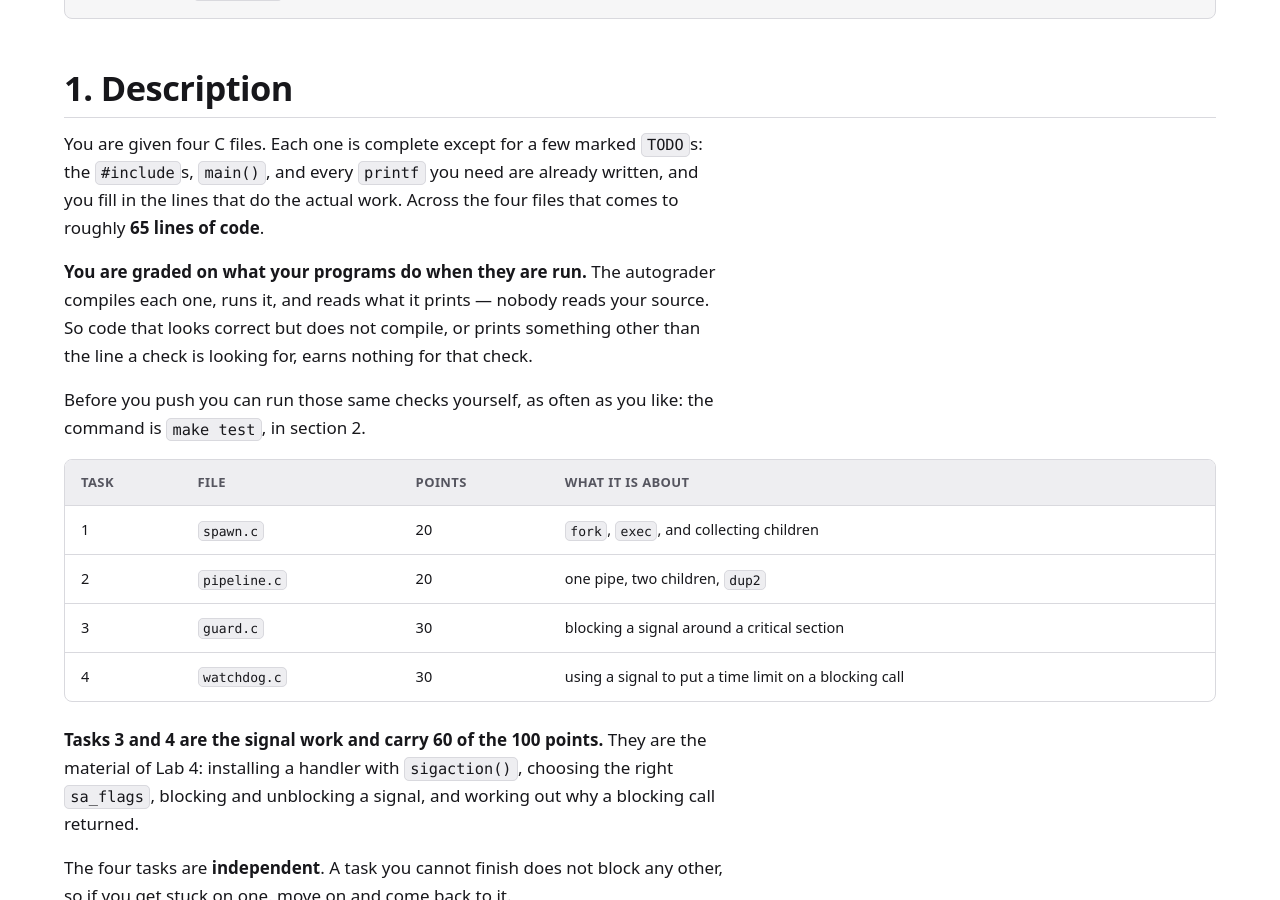
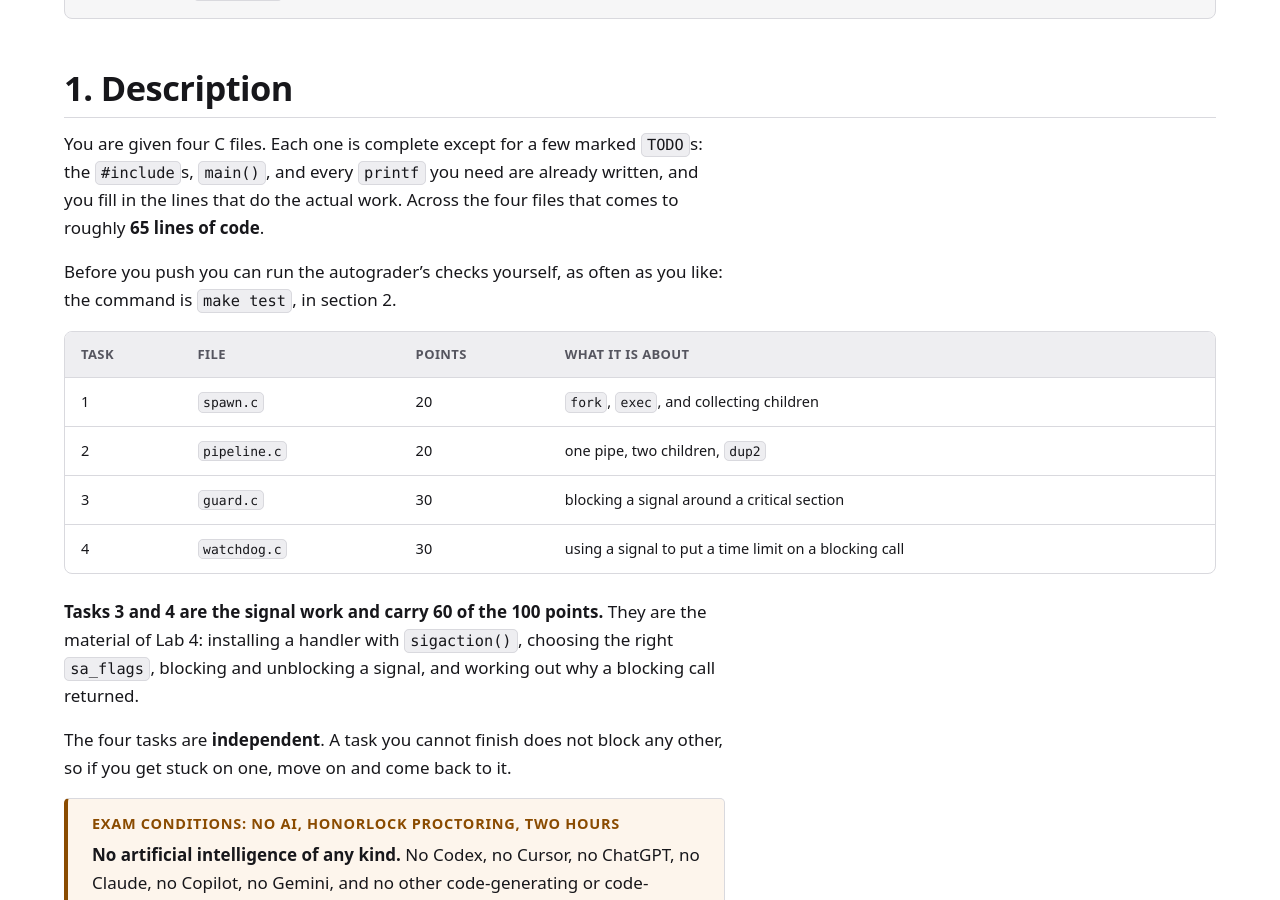
Before and after one commit to CSCE-313-FA26/CSCE-313-FA26.github.io, a Jekyll site: the page built from exam-1-2cfbx034/index.md, in a window 1280 px wide and 900 px high, scrolled down 865 px. Built offline with Jekyll 4.4.1, drawn with Linux system fonts in a browser that asks for light colours.

Commit message:
Exam 1: drop the "graded by running your code" paragraph
Removed at the instructor's request. The sentence that followed it began
"Before you push you can run those same checks yourself" - with the
paragraph gone, "those same checks" had no antecedent, so it now names
the autograder's checks directly.

The shorter version on the instructions page is deliberately kept: it
also carries "there is nothing to write up", which has no other home.

Co-Authored-By: Claude Opus 5 (1M context) <noreply@anthropic.com>
Claude-Session: https://claude.ai/code/session_01Cdfrp6jXTU4Azy52SVcfSN

```diff
--- a/exam-1-2cfbx034/index.md
+++ b/exam-1-2cfbx034/index.md
@@ -28,13 +28,8 @@ You are given four C files. Each one is complete except for a few marked
 written, and you fill in the lines that do the actual work. Across the four
 files that comes to roughly **65 lines of code**.
 
-**You are graded on what your programs do when they are run.** The autograder
-compiles each one, runs it, and reads what it prints — nobody reads your source.
-So code that looks correct but does not compile, or prints something other than
-the line a check is looking for, earns nothing for that check.
-
-Before you push you can run those same checks yourself, as often as you like:
-the command is `make test`, in section 2.
+Before you push you can run the autograder's checks yourself, as often as you
+like: the command is `make test`, in section 2.
 
 | Task | File | Points | What it is about |
 | --- | --- | --- | --- |
```
